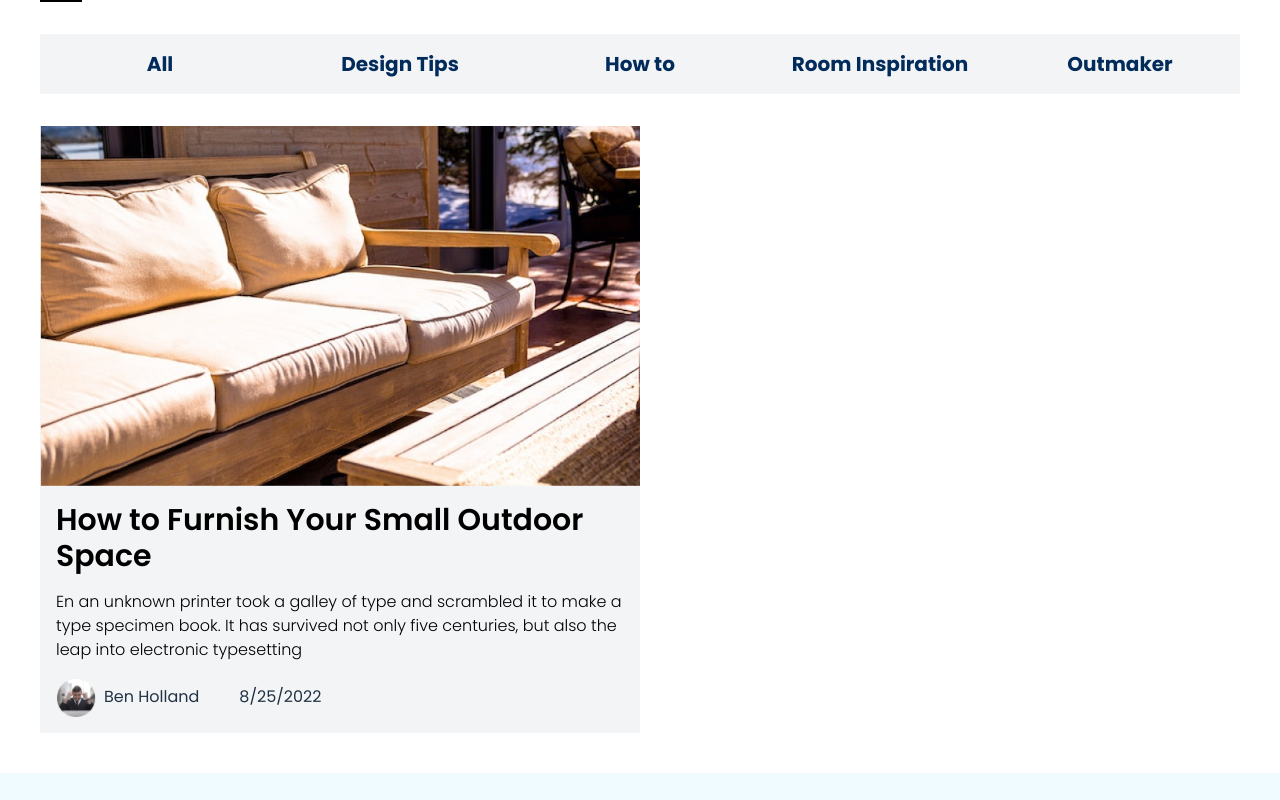
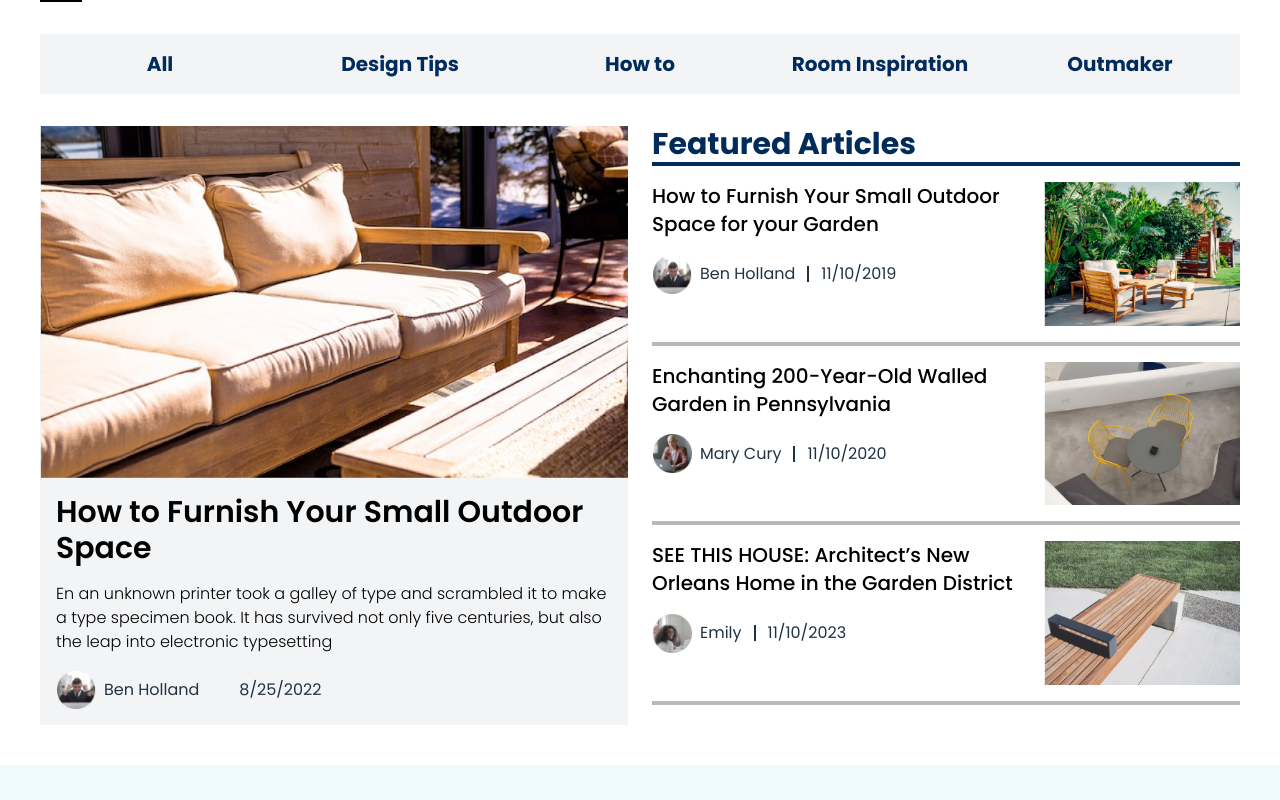
Before and after one commit to MdTasib/out-maker, a React (Create React App) app: page /all-blogs in a window 1280 px wide. Shown: the part 960-1760 px from the top of the page. Built offline with nearby package versions, Linux system fonts and the light colour scheme.

Commit message:
feature article section

```diff
--- a/src/pages/all-blogs/FeatureArticle.js
+++ b/src/pages/all-blogs/FeatureArticle.js
@@ -1,10 +1,43 @@
 import React from "react";
 import feateImageLg from "../../assets/images/article-lg.png";
 import articleUser1 from "../../assets/images/article-user-1.png";
+import articleUser2 from "../../assets/images/article-user-2.png";
+import articleUser3 from "../../assets/images/article-user-3.png";
+import article1 from "../../assets/images/feature-article-1.png";
+import article2 from "../../assets/images/feature-article-2.png";
+import article3 from "../../assets/images/feature-article-3.png";
+
+const articles = [
+	{
+		id: 1,
+		title: "How to Furnish Your Small Outdoor Space for your Garden",
+		image: article1,
+		user: articleUser1,
+		userName: "Ben Holland",
+		date: "11/10/2019",
+	},
+	{
+		id: 2,
+		title: "Enchanting 200-Year-Old Walled Garden in Pennsylvania",
+		image: article2,
+		user: articleUser2,
+		userName: "Mary Cury",
+		date: "11/10/2020",
+	},
+	{
+		id: 3,
+		title:
+			"SEE THIS HOUSE: Architect’s New Orleans Home in the Garden District",
+		image: article3,
+		user: articleUser3,
+		userName: "Emily",
+		date: "11/10/2023",
+	},
+];
 
 const FeatureArticle = () => {
 	return (
-		<section className='block md:flex justify-between items-center pb-10'>
+		<section className='block md:flex justify-between pb-10 gap-6'>
 			<div className='basis-1/2 bg-gray-100'>
 				<figure>
 					<img src={feateImageLg} alt='Shoes' />
@@ -27,7 +60,34 @@ const FeatureArticle = () => {
 					</div>
 				</div>
 			</div>
-			<div className='basis-1/2'></div>
+
+			<div className='basis-1/2 pt-8 md:pt-0'>
+				<h4 className='text-3xl font-bold text-primary border-b-4 border-primary'>
+					Featured Articles
+				</h4>
+
+				{articles.map(article => (
+					<div className='flex justify-between border-b-4 border-[#B8B8B8] py-4'>
+						<div className='basis-2/3'>
+							<h5 className='text-base md:text-xl font-medium text-black'>
+								{article.title}
+							</h5>
+
+							<div className='flex items-center gap-3 text-sm md:text-base text-[#213343] font-normal pt-3'>
+								<div className='flex items-center gap-2'>
+									<img src={article.user} alt='' className='w-10' />
+									<span className=''>{article.userName}</span>
+								</div>
+								<div className='divider bg-[#213343] w-[2px] h-4'></div>
+								<span>{article.date}</span>
+							</div>
+						</div>
+						<div className='basis-1/3 pl-2 md:pl-0'>
+							<img src={article.image} alt='' className='w-full h-full' />
+						</div>
+					</div>
+				))}
+			</div>
 		</section>
 	);
 };
```
